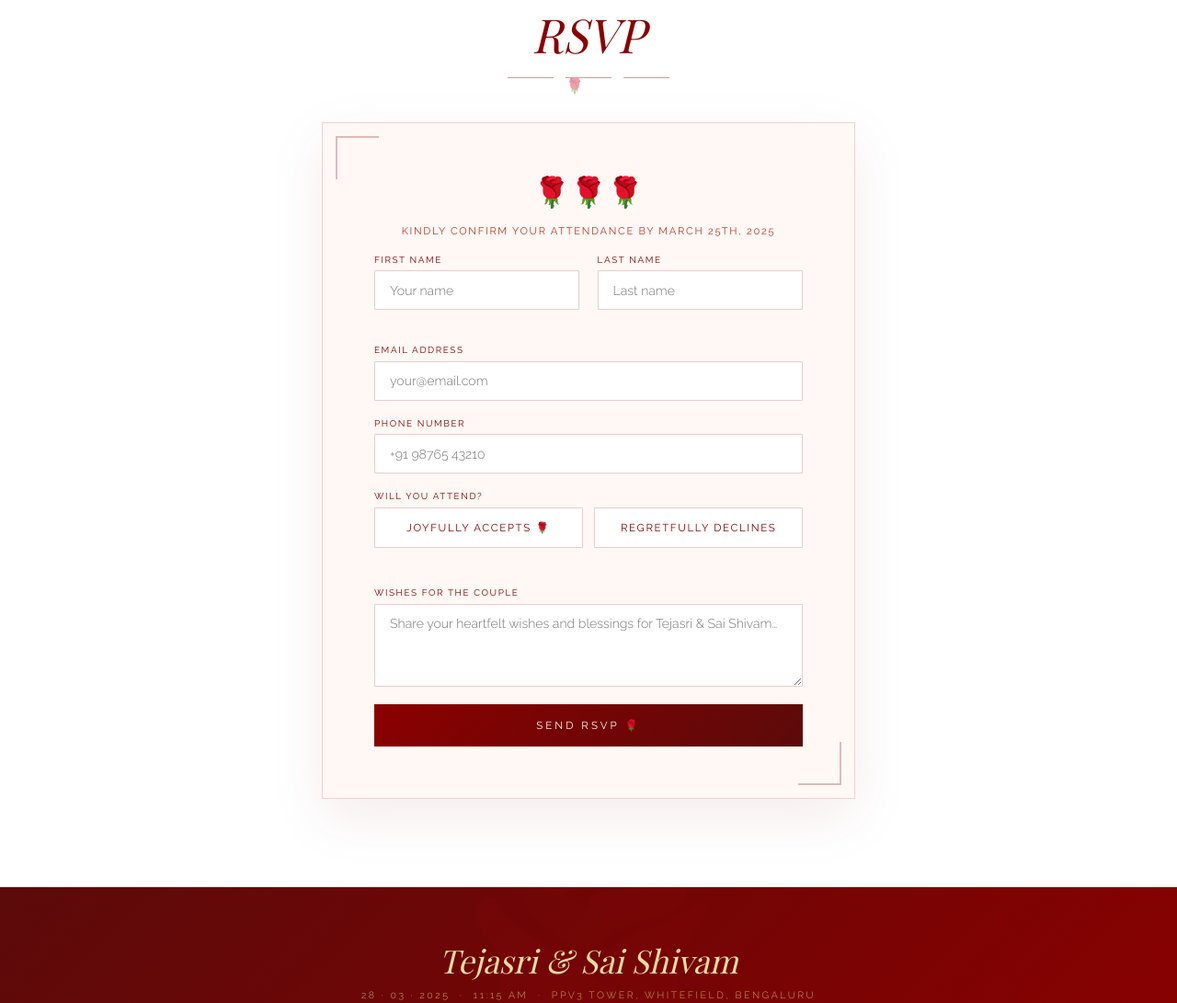
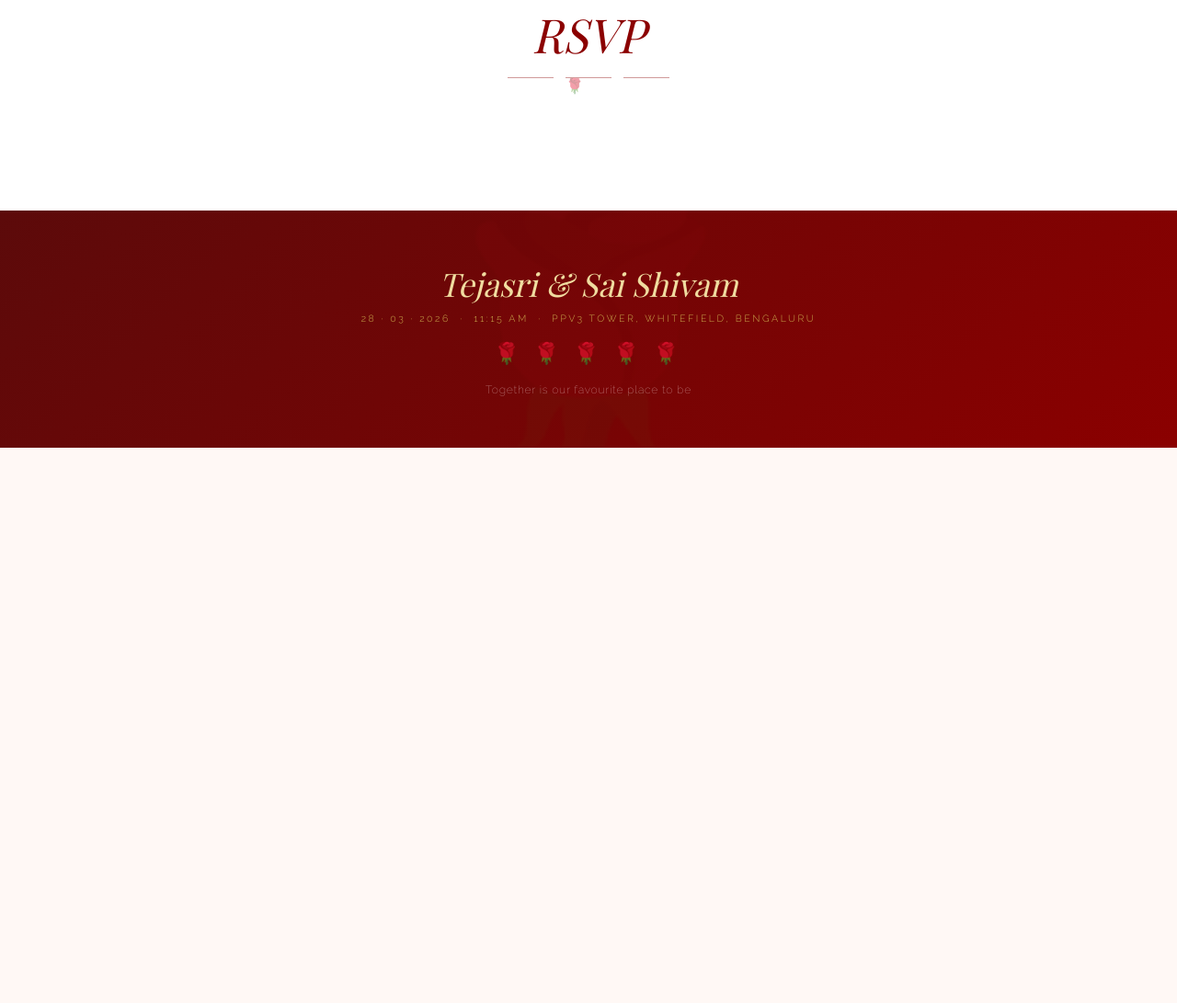
Before and after one commit to harshaharish284/harshaharish284.github.io, a plain HTML site: page index.html in a window 1280 px wide. Shown: the part 4792-5883 px from the top of the page at 92% size. After the commit the page ends 5279 px from the top, so only its background shows below. Drawn offline with nearby package versions, Linux system fonts and the light colour scheme; a web font is replaced by a local one.

Commit message:
Update RSVP section and change event date
Commented out the RSVP section and updated the event date in the footer.

```diff
--- a/index.html
+++ b/index.html
@@ -761,7 +761,9 @@
     </div>
   </div>
 
-  <div class="rsvp-wrapper reveal">
+
+
+  <!-- <div class="rsvp-wrapper reveal">
     <div class="rsvp-rose-top">🌹🌹🌹</div>
     <p class="rsvp-deadline">Kindly confirm your attendance by March 25th, 2025</p>
     <br>
@@ -816,7 +818,9 @@
       <button class="submit-btn" onclick="submitRSVP()">
         <span>Send RSVP 🌹</span>
       </button>
-    </div>
+    </div> -->
+
+
 
     <div class="success-msg" id="success-msg">
       <div style="font-size:2.8rem; margin-bottom:1rem;">🌹🌹🌹</div>
@@ -829,7 +833,7 @@
 <!-- FOOTER -->
 <footer>
   <p class="footer-names">Tejasri &amp; Sai Shivam</p>
-  <p class="footer-date">28 · 03 · 2025 &nbsp;·&nbsp; 11:15 AM &nbsp;·&nbsp; PPV3 Tower, Whitefield, Bengaluru</p>
+  <p class="footer-date">28 · 03 · 2026 &nbsp;·&nbsp; 11:15 AM &nbsp;·&nbsp; PPV3 Tower, Whitefield, Bengaluru</p>
   <div class="footer-roses">🌹 🌹 🌹 🌹 🌹</div>
   <p class="footer-note">Together is our favourite place to be</p>
 </footer>
```
